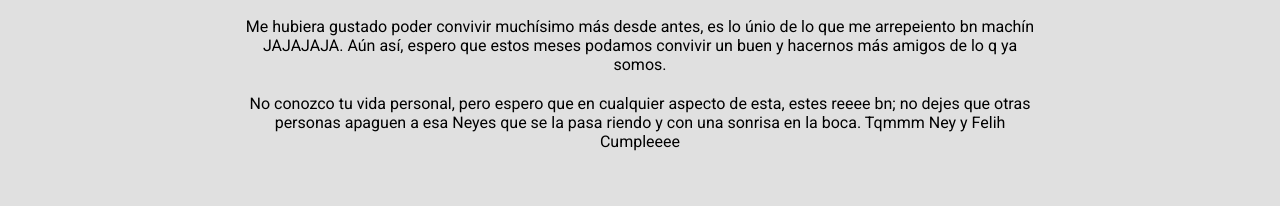
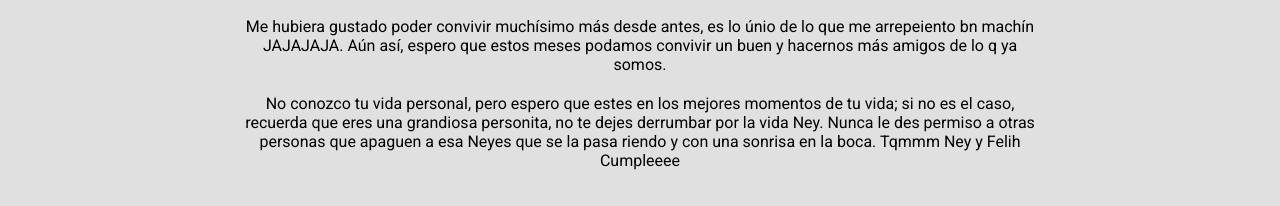
Before and after one commit to Chinos1205/Neyes, a plain HTML site: page index.html in a window 1280 px wide. Shown: the part 120-326 px from the top of the page. Drawn offline with Linux system fonts and the light colour scheme.

Commit message:
Update index.html

```diff
--- a/index.html
+++ b/index.html
@@ -57,7 +57,7 @@
     <h1>Ney</h1>
     <p>Me siento muy feliz de que Zaid te haya presentado conmigo hace un añito jijiji, no imaginé nunca el cariño que te iba a agarrar aunque no conviviéramos demasiado, se nota desde bn lejos que eres buenísima onda Ney.</p>
     <p>Me hubiera gustado poder convivir muchísimo más desde antes, es lo únio de lo que me arrepeiento bn machín JAJAJAJA. Aún así, espero que estos meses podamos convivir un buen y hacernos más amigos de lo q ya somos.</p>
-    <p>No conozco tu vida personal, pero espero que en cualquier aspecto de esta, estes reeee bn; no dejes que otras personas apaguen a esa Neyes que se la pasa riendo y con una sonrisa en la boca. Tqmmm Ney y Felih Cumpleeee</p>
+    <p>No conozco tu vida personal, pero espero que estes en los mejores momentos de tu vida; si no es el caso, recuerda que eres una grandiosa personita, no te dejes derrumbar por la vida Ney. Nunca le des permiso a otras personas que apaguen a esa Neyes que se la pasa riendo y con una sonrisa en la boca. Tqmmm Ney y Felih Cumpleeee</p>
 </div>
 
 <script>
```
